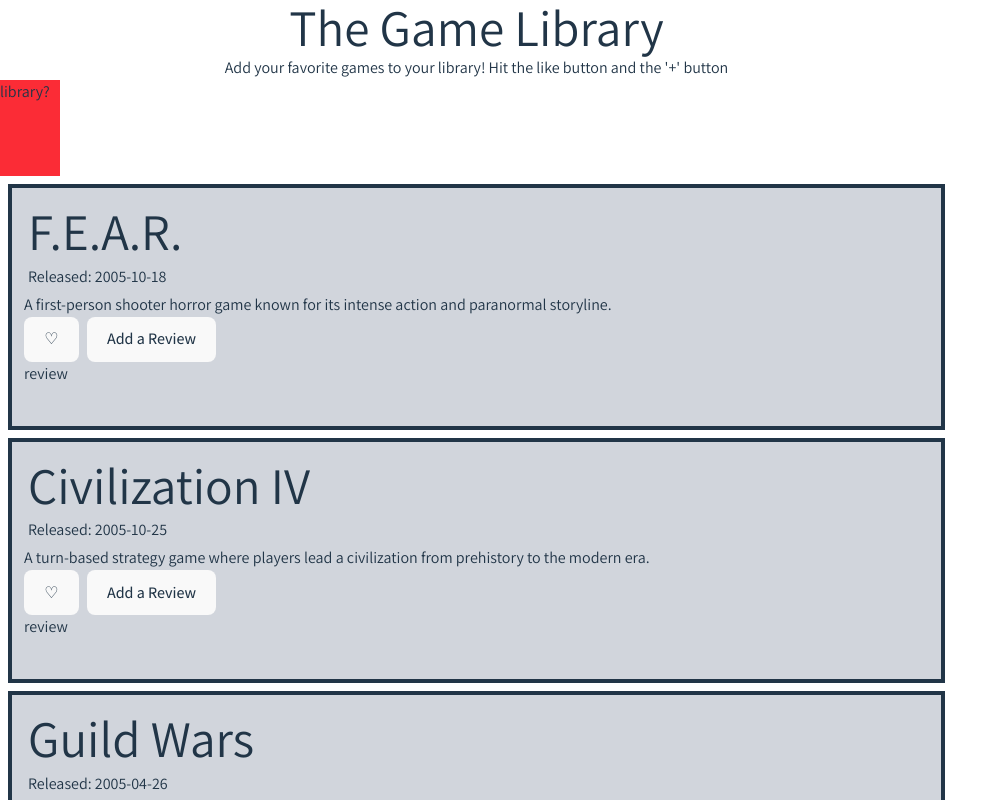
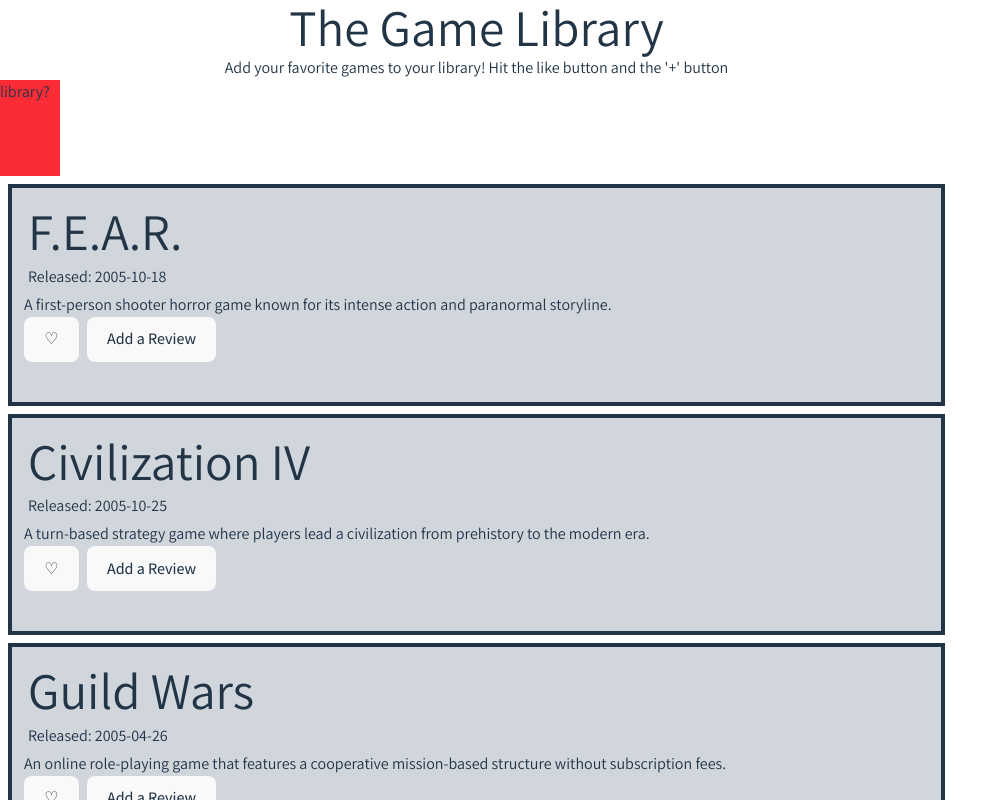
Before and after one commit to Yovel-sys/first-project-video-games, a React (Vite) app: page / in a window 1280 px wide. Shown: the top 800 px of the page, without its empty margins (0-1008 px from the left). Built offline with nearby package versions, Linux system fonts and the light colour scheme.

Commit message:
review game added

```diff
--- a/src/components/GameComponent.jsx
+++ b/src/components/GameComponent.jsx
@@ -6,7 +6,7 @@
     <div>
       {games.map((game) => {
         return (
-          <div className="bg-gray-300 border-4 p-3 pb-10 m-2">
+          <div key={game.id} className="bg-gray-300 border-4 p-3 pb-10 m-2">
             <h1 className="m-1">{game.gameName}</h1>
             <p className="m-1">Released: {game.releaseDate}</p>
             <p>{game.gameDescription}</p>
--- a/src/components/GameInteractiveComponent.jsx
+++ b/src/components/GameInteractiveComponent.jsx
@@ -1,16 +1,22 @@
 import { useState } from "react";
 import LikeButton from "./LikeButton";
-import ReviewButtonComponent from "./ReviewButtonComponent";
+import ReviewButton from "./ReviewButton";
 import ReviewComponent from "./ReviewComponent";
 
 export default function GameInteractiveComponent() {
+  const [isReviewing, setIsReviewing] = useState(false);
+
+  function handleReviewButton() {
+    setIsReviewing((reviewing) => !reviewing);
+    console.log(isReviewing);
+  }
   return (
     <>
       <div className="flex gap-2">
         <LikeButton />
-        <ReviewButtonComponent />
+        <ReviewButton isReviewing={isReviewing} onClick={handleReviewButton} />
       </div>
-      <ReviewComponent />
+      <ReviewComponent isReviewing={isReviewing} />
     </>
   );
 }
--- /dev/null
+++ b/src/components/ReviewButton.jsx
@@ -0,0 +1,7 @@
+export default function ReviewButton({ isReviewing, ...props }) {
+  return (
+    <div>
+      <button {...props}>{isReviewing ? "Save Review" : "Add a Review"}</button>
+    </div>
+  );
+}
--- a/src/components/ReviewButtonComponent.jsx
+++ /dev/null
@@ -1,20 +0,0 @@
-import { useState } from "react";
-
-export default function ReviewComponent() {
-  const [isReviewing, setIsReviewing] = useState(false);
-  function handleReviewButton() {
-    setIsReviewing((reviewing) => !reviewing);
-  }
-  return (
-    <div>
-      <button onClick={handleReviewButton}>
-        {isReviewing ? "Save Review" : "Add a Review"}
-      </button>
-      <div>
-        {isReviewing ? (
-          <input type="text" placeholder="Write your review here" />
-        ) : null}
-      </div>
-    </div>
-  );
-}
--- a/src/components/ReviewComponent.jsx
+++ b/src/components/ReviewComponent.jsx
@@ -1,3 +1,18 @@
-export default function ReviewComponent() {
-  return <div>review</div>;
+import { useState } from "react";
+
+export default function ReviewComponent({ isReviewing }) {
+  const [reviewText, setReviewText] = useState("");
+
+  let reviewWindow = <span>{reviewText}</span>;
+  if (isReviewing) {
+    reviewWindow = (
+      <input
+        type="text"
+        placeholder="Write your review here"
+        value={reviewText}
+        onChange={(event) => setReviewText(event.target.value)}
+      />
+    );
+  }
+  return <>{reviewWindow}</>;
 }
--- a/src/data.js
+++ b/src/data.js
@@ -1,629 +1,734 @@
 export const games = [
   {
+    id: 1,
     gameName: "F.E.A.R.",
     gameDescription:
       "A first-person shooter horror game known for its intense action and paranormal storyline.",
     releaseDate: "2005-10-18",
   },
   {
+    id: 2,
     gameName: "Civilization IV",
     gameDescription:
       "A turn-based strategy game where players lead a civilization from prehistory to the modern era.",
     releaseDate: "2005-10-25",
   },
   {
+    id: 3,
     gameName: "Guild Wars",
     gameDescription:
       "An online role-playing game that features a cooperative mission-based structure without subscription fees.",
     releaseDate: "2005-04-26",
   },
   {
+    id: 4,
     gameName: "Battlefield 2",
     gameDescription:
       "A military-themed first-person shooter with a focus on large-scale online multiplayer battles.",
     releaseDate: "2005-06-21",
   },
   {
+    id: 5,
     gameName: "Call of Duty 2",
     gameDescription:
       "A classic first-person shooter set during World War II, praised for its immersive campaign.",
     releaseDate: "2005-10-25",
   },
   {
+    id: 6,
     gameName: "The Elder Scrolls IV: Oblivion",
     gameDescription:
       "An expansive open-world action RPG set in the fantasy world of Cyrodiil.",
     releaseDate: "2006-03-20",
   },
   {
+    id: 7,
     gameName: "Gears of War",
     gameDescription:
       "A third-person shooter that popularized cover-based combat mechanics.",
     releaseDate: "2006-11-07",
   },
   {
+    id: 8,
     gameName: "Company of Heroes",
     gameDescription:
       "A real-time strategy game set in World War II, focusing on tactical squad-based combat.",
     releaseDate: "2006-09-12",
   },
   {
+    id: 9,
     gameName: "Half-Life 2: Episode One",
     gameDescription:
       "The first episodic installment following the events of Half-Life 2, continuing the story of Gordon Freeman.",
     releaseDate: "2006-06-01",
   },
   {
+    id: 10,
     gameName: "Gothic 3",
     gameDescription:
       "An open-world action RPG with a large, seamless world and a complex faction system.",
     releaseDate: "2006-10-13",
   },
   {
+    id: 11,
     gameName: "BioShock",
     gameDescription:
       "A first-person shooter set in the underwater dystopian city of Rapture, praised for its story and atmosphere.",
     releaseDate: "2007-08-21",
   },
   {
+    id: 12,
     gameName: "Portal",
     gameDescription:
       "A unique first-person puzzle-platformer that revolves around creating portals to navigate environments.",
     releaseDate: "2007-10-10",
   },
   {
+    id: 13,
     gameName: "Crysis",
     gameDescription:
       "A futuristic first-person shooter renowned for its groundbreaking graphics and versatile Nanosuit abilities.",
     releaseDate: "2007-11-13",
   },
   {
+    id: 14,
     gameName: "The Witcher",
     gameDescription:
       "The first game in the acclaimed RPG series, introducing Geralt of Rivia and his morally ambiguous world.",
     releaseDate: "2007-10-26",
   },
   {
+    id: 15,
     gameName: "Call of Duty 4: Modern Warfare",
     gameDescription:
       "A revolutionary first-person shooter that shifted the series to a modern setting with a gripping campaign and multiplayer.",
     releaseDate: "2007-11-05",
   },
   {
+    id: 16,
     gameName: "Grand Theft Auto IV",
     gameDescription:
       "An open-world action-adventure game with a mature narrative following Niko Bellic in Liberty City.",
     releaseDate: "2008-04-29",
   },
   {
+    id: 17,
     gameName: "Fallout 3",
     gameDescription:
       "A post-apocalyptic open-world RPG set in the Capital Wasteland around Washington, D.C.",
     releaseDate: "2008-10-28",
   },
   {
+    id: 18,
     gameName: "Left 4 Dead",
     gameDescription:
       "A cooperative first-person shooter focused on teamwork as four survivors fight hordes of zombies.",
     releaseDate: "2008-11-17",
   },
   {
+    id: 19,
     gameName: "Dead Space",
     gameDescription:
       "A third-person survival horror game set on a derelict mining spaceship infested with monstrous creatures.",
     releaseDate: "2008-10-14",
   },
   {
+    id: 20,
     gameName: "Spore",
     gameDescription:
       "A life simulation game that allows players to control the evolution of a species from a microbe to a galactic civilization.",
     releaseDate: "2008-09-07",
   },
   {
+    id: 21,
     gameName: "Batman: Arkham Asylum",
     gameDescription:
       "An action-adventure game praised for its 'Freeflow' combat system and dark, atmospheric take on the Batman universe.",
     releaseDate: "2009-08-25",
   },
   {
+    id: 22,
     gameName: "Dragon Age: Origins",
     gameDescription:
       "A dark fantasy RPG with a rich story, tactical party-based combat, and significant player choice.",
     releaseDate: "2009-11-03",
   },
   {
+    id: 23,
     gameName: "Borderlands",
     gameDescription:
       "A 'looter-shooter' that combines first-person shooter action with RPG-style character progression and loot.",
     releaseDate: "2009-10-20",
   },
   {
+    id: 24,
     gameName: "Minecraft",
     gameDescription:
       "A sandbox game about placing blocks and going on adventures, offering limitless creativity.",
     releaseDate: "2009-05-17",
   },
   {
+    id: 25,
     gameName: "Left 4 Dead 2",
     gameDescription:
       "The sequel to the popular co-op zombie shooter, featuring new characters, weapons, and campaigns.",
     releaseDate: "2009-11-17",
   },
   {
+    id: 26,
     gameName: "Mass Effect 2",
     gameDescription:
       "A cinematic sci-fi action RPG focused on building a team for a high-stakes suicide mission.",
     releaseDate: "2010-01-26",
   },
   {
+    id: 27,
     gameName: "StarCraft II: Wings of Liberty",
     gameDescription:
       "A military science fiction real-time strategy game with a focus on competitive multiplayer.",
     releaseDate: "2010-07-27",
   },
   {
+    id: 28,
     gameName: "Red Dead Redemption",
     gameDescription:
       "An open-world action-adventure game set in the American West during the decline of the cowboy era.",
     releaseDate: "2010-05-18",
   },
   {
+    id: 29,
     gameName: "BioShock 2",
     gameDescription:
       "A sequel set in Rapture, where players control a prototype Big Daddy searching for his Little Sister.",
     releaseDate: "2010-02-09",
   },
   {
+    id: 30,
     gameName: "Fallout: New Vegas",
     gameDescription:
       "An RPG set in the post-apocalyptic Mojave Desert, known for its deep role-playing and branching story.",
     releaseDate: "2010-10-19",
   },
   {
+    id: 31,
     gameName: "The Elder Scrolls V: Skyrim",
     gameDescription:
       "A legendary open-world RPG set in a vast northern land, where the player is the prophesied Dragonborn.",
     releaseDate: "2011-11-11",
   },
   {
+    id: 32,
     gameName: "Portal 2",
     gameDescription:
       "A critically acclaimed sequel that expands on the original's portal-based puzzle gameplay with a new story and co-op mode.",
     releaseDate: "2011-04-19",
   },
   {
+    id: 33,
     gameName: "Dark Souls",
     gameDescription:
       "A notoriously challenging action RPG praised for its intricate world design, deep lore, and rewarding combat.",
     releaseDate: "2011-09-22",
   },
   {
+    id: 34,
     gameName: "The Witcher 2: Assassins of Kings",
     gameDescription:
       "A mature RPG with a complex, branching narrative and enhanced combat mechanics.",
     releaseDate: "2011-05-17",
   },
   {
+    id: 35,
     gameName: "Deus Ex: Human Revolution",
     gameDescription:
       "A cyberpunk-themed action RPG that emphasizes player choice in combat, stealth, and social interactions.",
     releaseDate: "2011-08-23",
   },
   {
+    id: 36,
     gameName: "Dishonored",
     gameDescription:
       "A first-person stealth-action game where players use supernatural abilities to exact revenge.",
     releaseDate: "2012-10-09",
   },
   {
+    id: 37,
     gameName: "Far Cry 3",
     gameDescription:
       "An open-world first-person shooter set on a tropical island, featuring a charismatic villain and emergent gameplay.",
     releaseDate: "2012-11-29",
   },
   {
+    id: 38,
     gameName: "XCOM: Enemy Unknown",
     gameDescription:
       "A modern revival of the classic turn-based tactical strategy game about defending Earth from an alien invasion.",
     releaseDate: "2012-10-09",
   },
   {
+    id: 39,
     gameName: "Borderlands 2",
     gameDescription:
       "An expanded looter-shooter sequel with more guns, a larger world, and a memorable antagonist.",
     releaseDate: "2012-09-18",
   },
   {
+    id: 40,
     gameName: "Mass Effect 3",
     gameDescription:
       "The epic conclusion to the original sci-fi trilogy, where Commander Shepard rallies the galaxy against the Reapers.",
     releaseDate: "2012-03-06",
   },
   {
+    id: 41,
     gameName: "Grand Theft Auto V",
     gameDescription:
       "An open-world action-adventure game with three playable protagonists and a massive, detailed world.",
     releaseDate: "2013-09-17",
   },
   {
+    id: 42,
     gameName: "The Last of Us",
     gameDescription:
       "A narrative-driven survival horror game about the bond between two survivors in a post-apocalyptic world.",
     releaseDate: "2013-06-14",
   },
   {
+    id: 43,
     gameName: "BioShock Infinite",
     gameDescription:
       "A first-person shooter set in the floating city of Columbia, exploring complex themes with a mind-bending story.",
     releaseDate: "2013-03-26",
   },
   {
+    id: 44,
     gameName: "Tomb Raider",
     gameDescription:
       "A gritty reboot of the classic series, showing a young Lara Croft's origin story as a survivor.",
     releaseDate: "2013-03-05",
   },
   {
+    id: 45,
     gameName: "Papers, Please",
     gameDescription:
       "A puzzle simulation game where you play as an immigration inspector in a dystopian country.",
     releaseDate: "2013-08-08",
   },
   {
+    id: 46,
     gameName: "Dragon Age: Inquisition",
     gameDescription:
       "A vast fantasy RPG where the player leads an organization to close a demonic breach in the sky.",
     releaseDate: "2014-11-18",
   },
   {
+    id: 47,
     gameName: "Middle-earth: Shadow of Mordor",
     gameDescription:
       "An action RPG set in Tolkien's universe, featuring the innovative Nemesis System for dynamic enemy hierarchies.",
     releaseDate: "2014-09-30",
   },
   {
+    id: 48,
     gameName: "Divinity: Original Sin",
     gameDescription:
       "A modern-style isometric RPG with turn-based combat and a highly interactive world.",
     releaseDate: "2014-06-30",
   },
   {
+    id: 49,
     gameName: "Hearthstone",
     gameDescription:
       "A popular free-to-play digital collectible card game set in the Warcraft universe.",
     releaseDate: "2014-03-11",
   },
   {
+    id: 50,
     gameName: "Shovel Knight",
     gameDescription:
       "A retro-style 2D side-scrolling platformer with charming graphics and tight gameplay.",
     releaseDate: "2014-06-26",
   },
   {
+    id: 51,
     gameName: "The Witcher 3: Wild Hunt",
     gameDescription:
       "A monumental open-world RPG known for its exceptional storytelling, characters, and world design.",
     releaseDate: "2015-05-19",
   },
   {
+    id: 52,
     gameName: "Fallout 4",
     gameDescription:
       "An open-world RPG set in post-apocalyptic Boston, featuring extensive crafting and base-building systems.",
     releaseDate: "2015-11-10",
   },
   {
+    id: 53,
     gameName: "Metal Gear Solid V: The Phantom Pain",
     gameDescription:
       "A stealth-action game with an open-world structure and deep, emergent gameplay mechanics.",
     releaseDate: "2015-09-01",
   },
   {
+    id: 54,
     gameName: "Rocket League",
     gameDescription:
       "A unique sports game that combines soccer with rocket-powered cars in a physics-based competition.",
     releaseDate: "2015-07-07",
   },
   {
+    id: 55,
     gameName: "Undertale",
     gameDescription:
       "An indie RPG where no one has to get hurt, known for its unique combat system, humor, and memorable characters.",
     releaseDate: "2015-09-15",
   },
   {
+    id: 56,
     gameName: "Overwatch",
     gameDescription:
       "A team-based multiplayer first-person shooter with a diverse cast of heroes, each with unique abilities.",
     releaseDate: "2016-05-24",
   },
   {
+    id: 57,
     gameName: "Doom (2016)",
     gameDescription:
       "A fast-paced and brutal first-person shooter that successfully rebooted the classic franchise.",
     releaseDate: "2016-05-13",
   },
   {
+    id: 58,
     gameName: "Stardew Valley",
     gameDescription:
       "A charming and relaxing farming simulation RPG where players restore a dilapidated farm and become part of a local community.",
     releaseDate: "2016-02-26",
   },
   {
+    id: 59,
     gameName: "Dark Souls III",
     gameDescription:
       "The concluding chapter of the Dark Souls trilogy, known for its challenging combat and intricate level design.",
     releaseDate: "2016-03-24",
   },
   {
+    id: 60,
     gameName: "Titanfall 2",
     gameDescription:
       "A first-person shooter acclaimed for its fluid movement system and a creative single-player campaign.",
     releaseDate: "2016-10-28",
   },
   {
+    id: 61,
     gameName: "The Legend of Zelda: Breath of the Wild",
     gameDescription:
       "A groundbreaking open-world adventure game that redefines the Zelda formula with a focus on freedom and exploration.",
     releaseDate: "2017-03-03",
   },
   {
+    id: 62,
     gameName: "Divinity: Original Sin II",
     gameDescription:
       "A deeply complex and feature-rich RPG that offers unparalleled freedom in role-playing and tactical combat.",
     releaseDate: "2017-09-14",
   },
   {
+    id: 63,
     gameName: "PlayerUnknown's Battlegrounds",
     gameDescription:
       "The game that popularized the battle royale genre, where 100 players fight to be the last one standing.",
     releaseDate: "2017-03-23",
   },
   {
+    id: 64,
     gameName: "Cuphead",
     gameDescription:
       "A run-and-gun action game with a striking visual style inspired by 1930s cartoons.",
     releaseDate: "2017-09-29",
   },
   {
+    id: 65,
     gameName: "Hollow Knight",
     gameDescription:
       "A beautifully animated 2D Metroidvania set in a vast, interconnected underground kingdom of insects.",
     releaseDate: "2017-02-24",
   },
   {
+    id: 66,
     gameName: "Red Dead Redemption 2",
     gameDescription:
       "A sprawling open-world western with an incredibly detailed world and a poignant story of an outlaw gang's decline.",
     releaseDate: "2018-10-26",
   },
   {
+    id: 67,
     gameName: "God of War (2018)",
     gameDescription:
       "A narrative-driven action-adventure that re-imagines Kratos in Norse mythology with a more personal story.",
     releaseDate: "2018-04-20",
   },
   {
+    id: 68,
     gameName: "Celeste",
     gameDescription:
       "A challenging and heartfelt precision platformer with a powerful story about mental health.",
     releaseDate: "2018-01-25",
   },
   {
+    id: 69,
     gameName: "Subnautica",
     gameDescription:
       "An open-world survival adventure game set on an alien ocean planet, blending exploration with horror.",
     releaseDate: "2018-01-23",
   },
   {
+    id: 70,
     gameName: "Monster Hunter: World",
     gameDescription:
       "An action RPG where players hunt massive monsters in a rich, living ecosystem.",
     releaseDate: "2018-01-26",
   },
   {
+    id: 71,
     gameName: "Sekiro: Shadows Die Twice",
     gameDescription:
       "An action-adventure game from FromSoftware with a focus on precise, posture-based combat in feudal Japan.",
     releaseDate: "2019-03-22",
   },
   {
+    id: 72,
     gameName: "Disco Elysium",
     gameDescription:
       "A narrative-heavy RPG without traditional combat, where you solve a murder case as a detective with a unique skill system.",
     releaseDate: "2019-10-15",
   },
   {
+    id: 73,
     gameName: "Resident Evil 2 (Remake)",
     gameDescription:
       "A complete and critically acclaimed remake of the 1998 survival horror classic.",
     releaseDate: "2019-01-25",
   },
   {
+    id: 74,
     gameName: "Control",
     gameDescription:
       "A third-person action-adventure with a surreal story and telekinetic powers set in a secretive government agency.",
     releaseDate: "2019-08-27",
   },
   {
+    id: 75,
     gameName: "Outer Wilds",
     gameDescription:
       "An open-world mystery about a solar system trapped in a time loop, focused on exploration and discovery.",
     releaseDate: "2019-05-29",
   },
   {
+    id: 76,
     gameName: "Hades",
     gameDescription:
       "A god-like rogue-like dungeon crawler that combines fast-paced action with rich storytelling from Greek mythology.",
     releaseDate: "2020-09-17",
   },
   {
+    id: 77,
     gameName: "Cyberpunk 2077",
     gameDescription:
       "An open-world action RPG set in the dystopian Night City, a megalopolis obsessed with power and body modification.",
     releaseDate: "2020-12-10",
   },
   {
+    id: 78,
     gameName: "Half-Life: Alyx",
     gameDescription:
       "A flagship virtual reality first-person shooter that sets a new bar for immersion and interaction in VR.",
     releaseDate: "2020-03-23",
   },
   {
+    id: 79,
     gameName: "Ghost of Tsushima",
     gameDescription:
       "An open-world action-adventure game where players control a samurai fighting to protect his home from Mongol invaders.",
     releaseDate: "2020-07-17",
   },
   {
+    id: 80,
     gameName: "Animal Crossing: New Horizons",
     gameDescription:
       "A charming life simulation game where players develop a deserted island into a thriving community.",
     releaseDate: "2020-03-20",
   },
   {
+    id: 81,
     gameName: "It Takes Two",
     gameDescription:
       "An innovative and purely co-op action-adventure platformer with a heartfelt story.",
     releaseDate: "2021-03-26",
   },
   {
+    id: 82,
     gameName: "Resident Evil Village",
     gameDescription:
       "A survival horror game that continues the story of Ethan Winters, blending action with classic horror elements.",
     releaseDate: "2021-05-07",
   },
   {
+    id: 83,
     gameName: "Forza Horizon 5",
     gameDescription:
       "An open-world racing game set in a stunning and diverse recreation of Mexico.",
     releaseDate: "2021-11-09",
   },
   {
+    id: 84,
     gameName: "Deathloop",
     gameDescription:
       "A first-person shooter where two rival assassins are trapped in a time loop on a mysterious island.",
     releaseDate: "2021-09-14",
   },
   {
+    id: 85,
     gameName: "Valheim",
     gameDescription:
       "A Viking-themed survival and sandbox game with a focus on exploration and building in a procedurally generated world.",
     releaseDate: "2021-02-02",
   },
   {
+    id: 86,
     gameName: "Elden Ring",
     gameDescription:
       "A massive open-world action RPG from the creators of Dark Souls, featuring a world co-created by George R. R. Martin.",
     releaseDate: "2022-02-25",
   },
   {
+    id: 87,
     gameName: "God of War Ragnarök",
     gameDescription:
       "The sequel to the 2018 hit, continuing the journey of Kratos and Atreus through the realms of Norse mythology.",
     releaseDate: "2022-11-09",
   },
   {
+    id: 88,
     gameName: "Stray",
     gameDescription:
       "An adventure game where players control a stray cat exploring a futuristic city inhabited by robots.",
     releaseDate: "2022-07-19",
   },
   {
+    id: 89,
     gameName: "Vampire Survivors",
     gameDescription:
       "A minimalist rogue-lite game with bullet hell elements, offering addictive, wave-based survival action.",
     releaseDate: "2022-10-20",
   },
   {
+    id: 90,
     gameName: "Tiny Tina's Wonderlands",
     gameDescription:
       "A fantasy-themed looter-shooter spin-off from the Borderlands series, set in a chaotic tabletop RPG world.",
     releaseDate: "2022-03-25",
   },
   {
+    id: 91,
     gameName: "Baldur's Gate 3",
     gameDescription:
       "A massive, story-rich RPG set in the Dungeons & Dragons universe, offering unparalleled player freedom and choice.",
     releaseDate: "2023-08-03",
   },
   {
+    id: 92,
     gameName: "Starfield",
     gameDescription:
       "A next-generation RPG from Bethesda Game Studios, set amongst the stars in a new science-fiction universe.",
     releaseDate: "2023-09-06",
   },
   {
+    id: 93,
     gameName: "The Legend of Zelda: Tears of the Kingdom",
     gameDescription:
       "The sequel to Breath of the Wild, expanding the world of Hyrule with new abilities and vertical exploration.",
     releaseDate: "2023-05-12",
   },
   {
+    id: 94,
     gameName: "Diablo IV",
     gameDescription:
       "An action RPG that returns to the darker, grittier roots of the series with a vast open world.",
     releaseDate: "2023-06-05",
   },
   {
+    id: 95,
     gameName: "Hogwarts Legacy",
     gameDescription:
       "An open-world action RPG set in the 1800s wizarding world, allowing players to experience life as a student at Hogwarts.",
     releaseDate: "2023-02-10",
   },
   {
+    id: 96,
     gameName: "S.T.A.L.K.E.R. 2: Heart of Chornobyl",
     gameDescription:
       "A next-gen entry in the legendary survival horror FPS series, set in the harsh Chornobyl Exclusion Zone.",
     releaseDate: "2024-09-05",
   },
   {
+    id: 97,
     gameName: "Hades II",
     gameDescription:
       "The sequel to the acclaimed rogue-like, focusing on the Princess of the Underworld battling the forces of Chronos.",
     releaseDate: "2024-05-06",
   },
   {
+    id: 98,
     gameName: "Frostpunk 2",
     gameDescription:
       "A city-survival game where players must manage a metropolis in a brutal, ice-covered world.",
     releaseDate: "2024-07-25",
   },
   {
+    id: 99,
     gameName: "Black Myth: Wukong",
     gameDescription:
       "An action RPG based on the classic Chinese novel Journey to the West, featuring the legendary Monkey King.",
     releaseDate: "2024-08-20",
   },
   {
+    id: 100,
     gameName: "Avowed",
     gameDescription:
       "A first-person fantasy RPG from Obsidian Entertainment, set in the world of Eora from the Pillars of Eternity series.",
     releaseDate: "2024-11-12",
   },
   {
+    id: 101,
     gameName: "Grand Theft Auto VI",
     gameDescription:
       "The highly anticipated next installment in the iconic open-world series, set in the state of Leonida.",
     releaseDate: "2025-09-17",
   },
   {
+    id: 102,
     gameName: "The Elder Scrolls VI",
     gameDescription:
       "The forthcoming chapter in the beloved fantasy RPG saga, following the success of Skyrim.",
     releaseDate: "2025-11-11",
   },
   {
+    id: 103,
     gameName: "Fable",
     gameDescription:
       "A reboot of the classic action RPG series, promising a magical and choice-driven adventure in Albion.",
     releaseDate: "2025-10-21",
   },
   {
+    id: 104,
     gameName: "Perfect Dark",
     gameDescription:
       "A reboot of the iconic secret agent thriller, re-imagining the adventures of agent Joanna Dark.",
     releaseDate: "2025-08-19",
   },
   {
+    id: 105,
     gameName: "Judas",
     gameDescription:
       "A new narrative-driven first-person shooter from the creator of BioShock, set on a disintegrating starship.",
```
